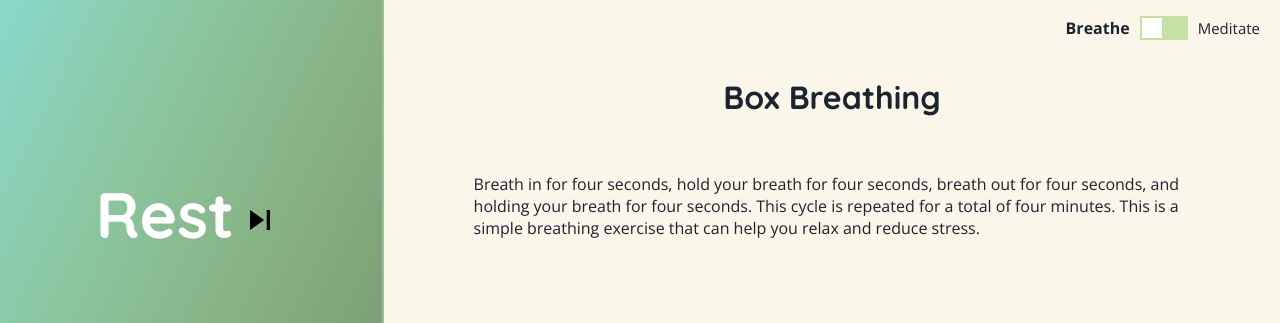
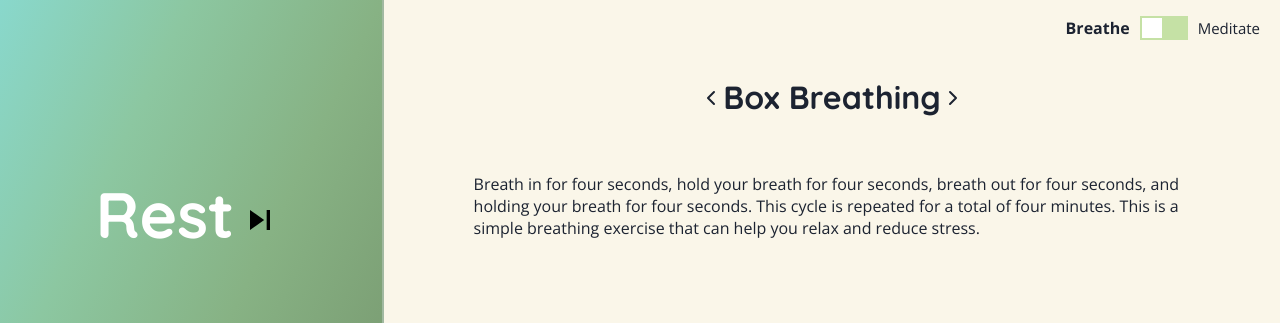
Before and after one commit to valentinminkov/moodpom, a React (Create React App) app: page / in a window 1280 px wide. Both pictures are taken after a click on the button 728 px from the left and 220 px from the top of the page. Shown: the top 323 px of the page. Built offline with nearby package versions, Linux system fonts and the light colour scheme.

Commit message:
add left and right icon to header

```diff
--- a/src/components/BreakContent/BreakContent.jsx
+++ b/src/components/BreakContent/BreakContent.jsx
@@ -1,6 +1,7 @@
 import React, { useContext } from "react";
 import { AppContext } from "../../context/AppContext";
 import styles from "./BreakContent.module.scss";
+import Icon from "../Icon/Icon";
 import { breathingExercises, meditationExercises } from "../../dummyData/data";
 import ToggleSwitch from "../ToggleSwitch/ToggleSwitch";
 
@@ -21,9 +22,14 @@ const BreakContent = ({ className: propClasses }) => {
         <ToggleSwitch />
         <span className={styles.meditateLabel}> Meditate</span>
       </div>
-
-      <h1 className={styles.title}>{exercise.name}</h1>
-      <p className={styles.paragraph}>{exercise.description}</p>
+      <div className={styles.contentContainer}>
+        <div className={styles.headerContainer}>
+          <Icon icon="left" className={styles.controlIcon}/>
+          <h1 className={styles.title}>{exercise.name}</h1>
+          <Icon icon="right" className={styles.controlIcon} />
+        </div>
+        <p className={styles.paragraph}>{exercise.description}</p>
+      </div>
     </div>
   );
 };
--- a/src/components/BreakContent/BreakContent.module.scss
+++ b/src/components/BreakContent/BreakContent.module.scss
@@ -1,8 +1,20 @@
 .break-content {
   width: 100%;
-  display: flex;
-  flex-direction: column;
   overflow: hidden;
+  .contentContainer {
+    display: flex;
+    flex-direction: column;
+    .headerContainer {
+      display: flex;
+      justify-content: center;
+      align-items: center;
+      .controlIcon {
+        cursor: pointer;
+        position: relative;
+        top: 3px;
+      }
+    }
+  }
   .controlSwitch {
     padding: 16px;
     display: flex;
--- a/src/components/Icon/Icon.jsx
+++ b/src/components/Icon/Icon.jsx
@@ -3,6 +3,8 @@ import { ReactComponent as PlayIcon } from "./icons/play.svg";
 import { ReactComponent as PauseIcon } from "./icons/pause.svg";
 import { ReactComponent as ResetIcon } from "./icons/reset.svg";
 import { ReactComponent as SkipIcon } from "./icons/skip.svg";
+import { ReactComponent as LeftIcon } from "./icons/left.svg";
+import { ReactComponent as RightIcon } from "./icons/right.svg";
 
 const IconComponent = ({ icon, className }) => {
   if (icon === "play") {
@@ -13,14 +15,18 @@ const IconComponent = ({ icon, className }) => {
     return <ResetIcon className={className} />;
   } else if (icon === "skip") {
     return <SkipIcon className={className} />;
+  } else if (icon === "left") {
+    return <LeftIcon className={className} />;
+  } else if (icon === "right") {
+    return <RightIcon className={className} />;
   }
   return <></>;
 };
 
-const Icon = ({ icon }) => {
+const Icon = ({ icon, className }) => {
   return (
     <div className={styles.container}>
-      <IconComponent icon={icon} className={styles.icon} />
+      <IconComponent icon={icon} className={`${styles.icon} ${className}`} />
     </div>
   );
 };
```
Also changed, not shown: src/components/Icon/icons/left.svg (added), src/components/Icon/icons/right.svg (added).
